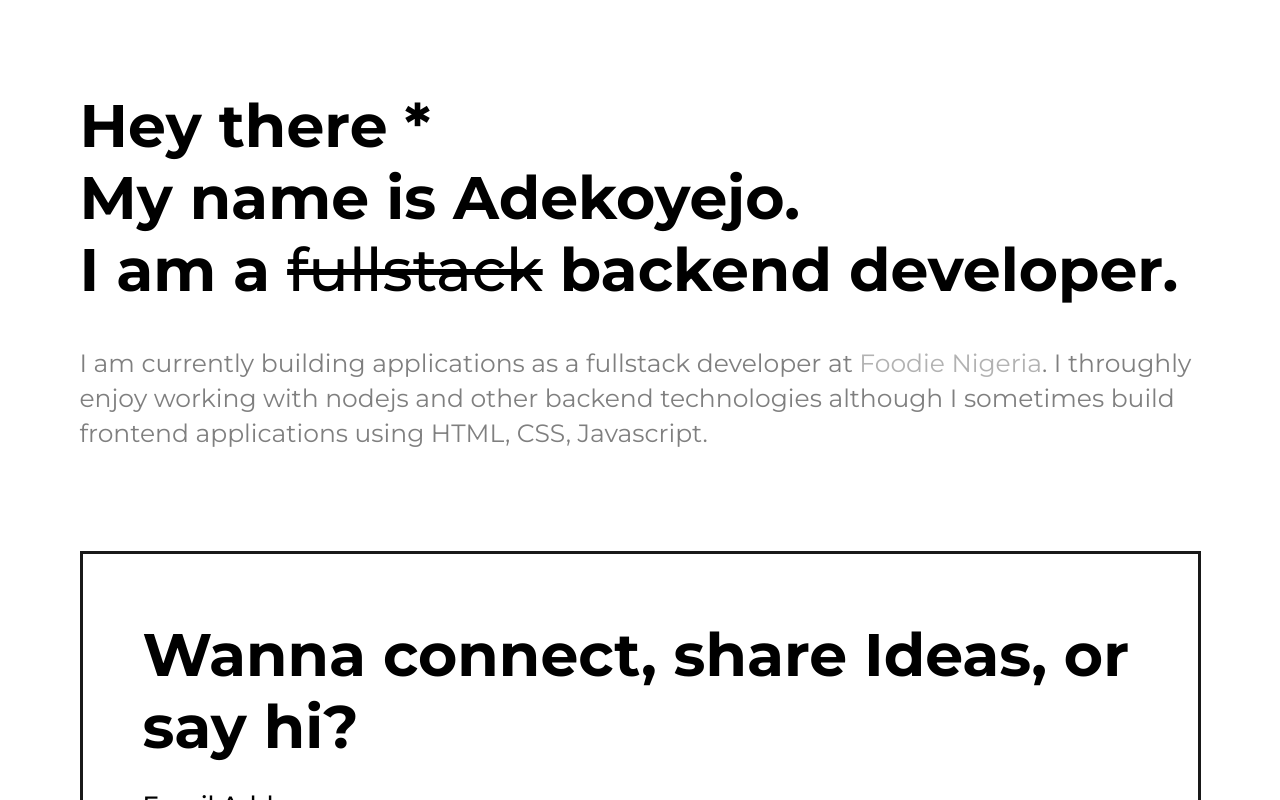
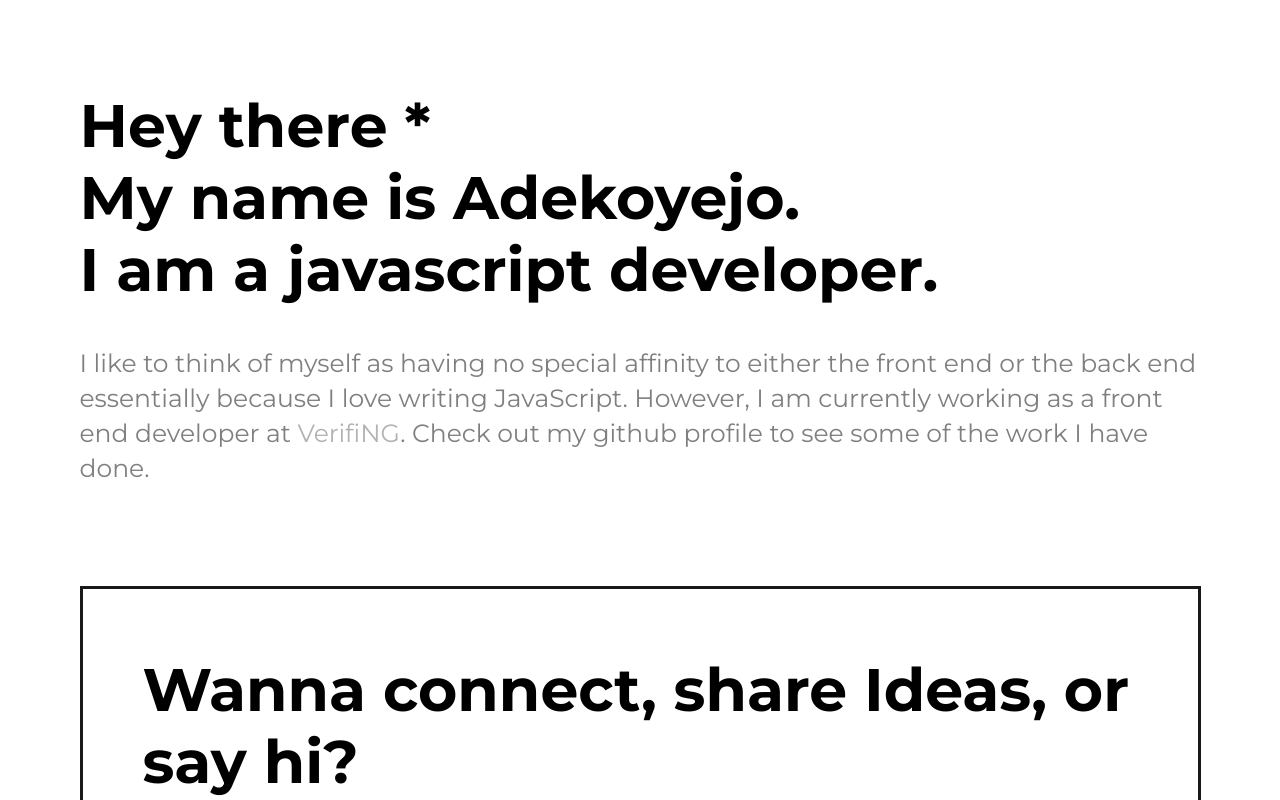
Before and after one commit to adekoyejoakinhanmi/Portfolio, a React (Create React App) app: page / in a window 1280 px wide. Shown: the top 800 px of the page. Built offline with nearby package versions, Linux system fonts and the light colour scheme.

Commit message:
Update Header.js

```diff
--- a/src/Base/Header.js
+++ b/src/Base/Header.js
@@ -15,10 +15,10 @@ class Header extends React.Component{
             <h1>
               Hey there * <br/>
               My name is Adekoyejo. <br/>
-              I am a <span className="lighter">fullstack</span> backend developer.
+              I am a javascript developer.
             </h1>
             <p className="description">
-            I am currently building applications as a fullstack developer at <a href="https://www.foodie.com.ng" target="blank">Foodie Nigeria</a>. I throughly enjoy working with nodejs and other backend technologies although I sometimes build frontend applications using HTML, CSS, Javascript.
+            I like to think of myself as having no special affinity to either the front end or the back end essentially because I love writing JavaScript. However, I am currently working as a front end developer at <a href="https://www.verifi.ng" target="_blank">VerifiNG</a>. Check out my github profile to see some of the work I have done.
             </p>
           </div>
         </div>
```
